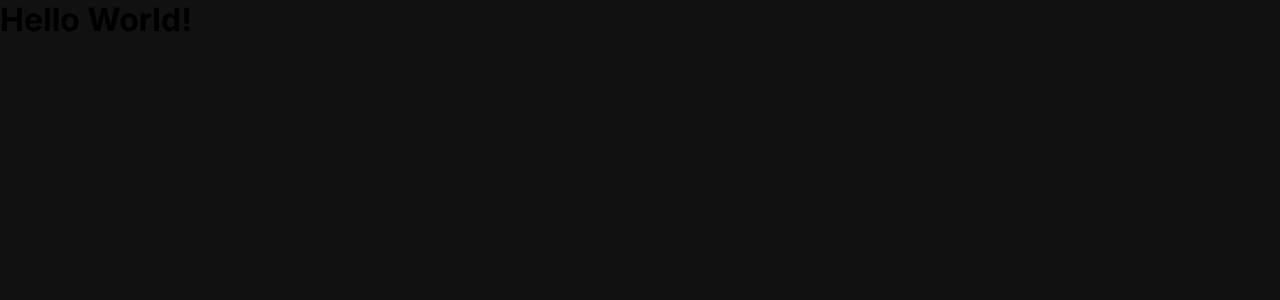
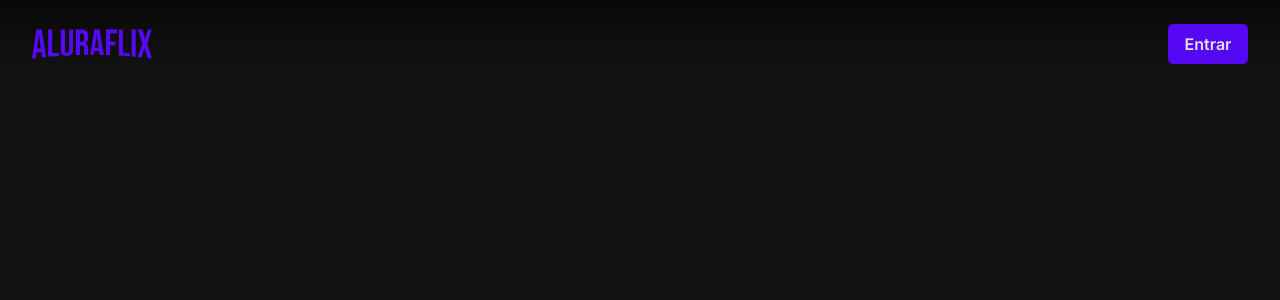
Before and after one commit to MunizNeto84/aluraflix, a React (Create React App) app: page / in a window 1280 px wide. Shown: the top 300 px of the page. Built offline with nearby package versions, Linux system fonts and the light colour scheme.

Commit message:
criando  do main.

```diff
--- /dev/null
+++ b/src/components/default/Header/MainHeader.jsx
@@ -0,0 +1,14 @@
+import HeaderContainer from "../../../styles/Header/Header";
+import Logo from "../Logo/Logo";
+import { ButtonPrincipal } from "../../../styles/Button/Button";
+
+const MainHeader = () => {
+  return (
+    <HeaderContainer>
+      <Logo />
+      <ButtonPrincipal>Entrar</ButtonPrincipal>
+    </HeaderContainer>
+  );
+};
+
+export default MainHeader;
--- /dev/null
+++ b/src/components/default/Logo/Logo.jsx
@@ -0,0 +1,11 @@
+import { LogoContainer, LogoImg } from "../../../styles/Logo/Logo";
+
+function Logo() {
+  return (
+    <LogoContainer>
+      <LogoImg src={"/aluraflix.svg"} alt="logo da aluraflix" />
+    </LogoContainer>
+  );
+}
+
+export default Logo;
--- a/src/pages/Main/Main.jsx
+++ b/src/pages/Main/Main.jsx
@@ -1,7 +1,10 @@
+import React from "react";
+import MainHeader from "../../components/default/Header/MainHeader";
+
 const Main = () => {
   return (
     <>
-      <h1>Hello World!</h1>
+      <MainHeader />
     </>
   );
 };
--- /dev/null
+++ b/src/styles/Button/Button.jsx
@@ -0,0 +1,21 @@
+import styled from "styled-components";
+
+export const ButtonPrincipal = styled.button`
+  height: 2.5rem;
+  width: 5rem;
+  font-size: 16px;
+  font-weight: 600;
+  color: var(--text);
+  border: none;
+  border-radius: 5px;
+  cursor: pointer;
+  background-color: var(--primary200);
+
+  &:hover {
+    background-color: var(--primary400);
+  }
+
+  &:active {
+    background-color: var(--primary600);
+  }
+`;
--- a/src/styles/GlobalStyle/GlobalStyle.jsx
+++ b/src/styles/GlobalStyle/GlobalStyle.jsx
@@ -1,6 +1,14 @@
 import { createGlobalStyle } from "styled-components";
 
 const GlobalStyle = createGlobalStyle`
+  :root {
+    --primary200: #5608f3;
+    --primary400: #4306c1;
+    --primary600: #32048f;
+    --background: #111;
+    --text: #e1e1e1;
+  }
+
   * {
     margin: 0;
     padding: 0;
@@ -9,7 +17,7 @@ const GlobalStyle = createGlobalStyle`
   }
 
   body {
-    background-color: #111;
+    background-color: var(--background);
     overflow-x: hidden;
   }
 `;
--- /dev/null
+++ b/src/styles/Header/Header.jsx
@@ -0,0 +1,20 @@
+import styled from "styled-components";
+
+const HeaderContainer = styled.header`
+  display: flex;
+  position: absolute;
+  padding: 1.2rem 2rem;
+  align-items: center;
+  justify-content: space-between;
+  top: 0;
+  left: 0;
+  width: 100%;
+  background: transparent;
+  background-image: linear-gradient(
+    to bottom,
+    rgba(0, 0, 0, 0.5),
+    transparent 70%
+  );
+`;
+
+export default HeaderContainer;
--- /dev/null
+++ b/src/styles/Logo/Logo.jsx
@@ -0,0 +1,12 @@
+import styled from "styled-components";
+
+export const LogoContainer = styled.div`
+  display: flex;
+`;
+
+export const LogoImg = styled.img`
+  height: 3.1rem;
+  width: 7.5rem;
+  user-select: none;
+  pointer-events: none;
+`;
```
Also changed, not shown: public/aluraflix.svg (added).
